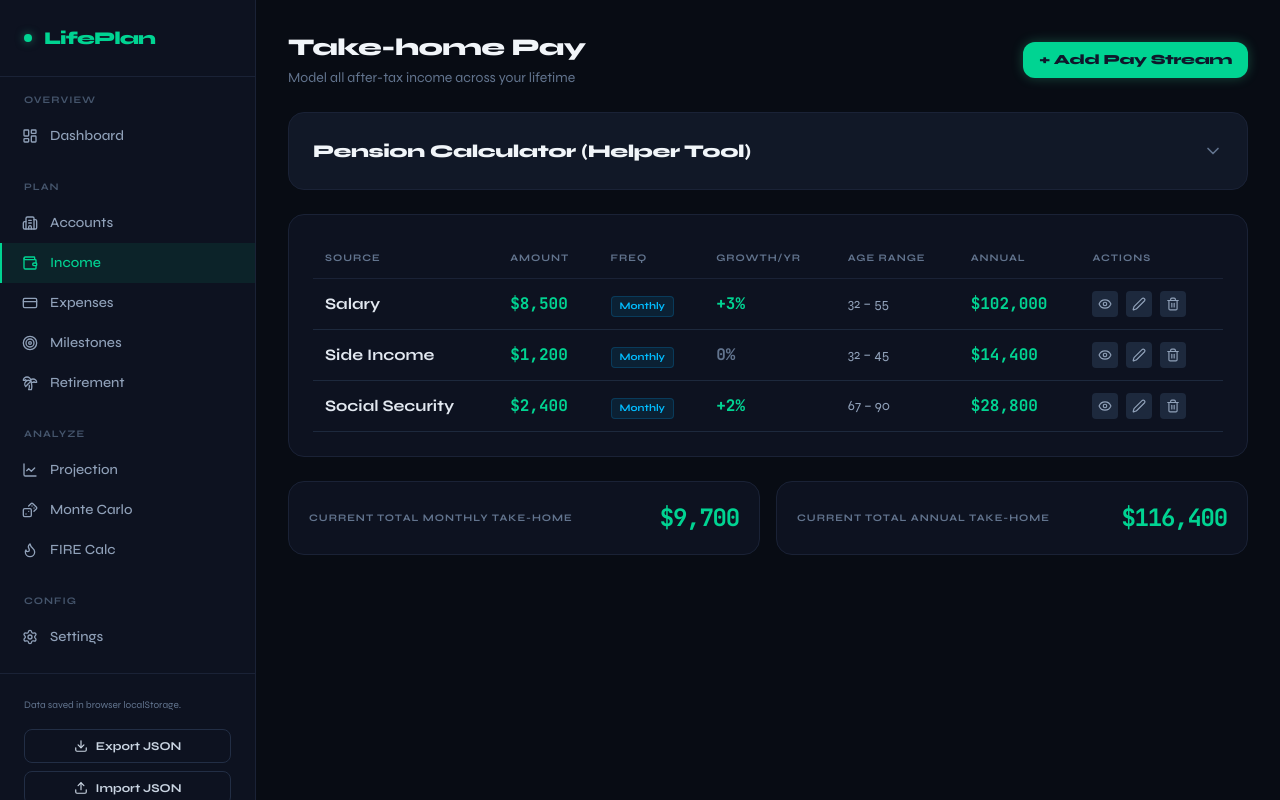
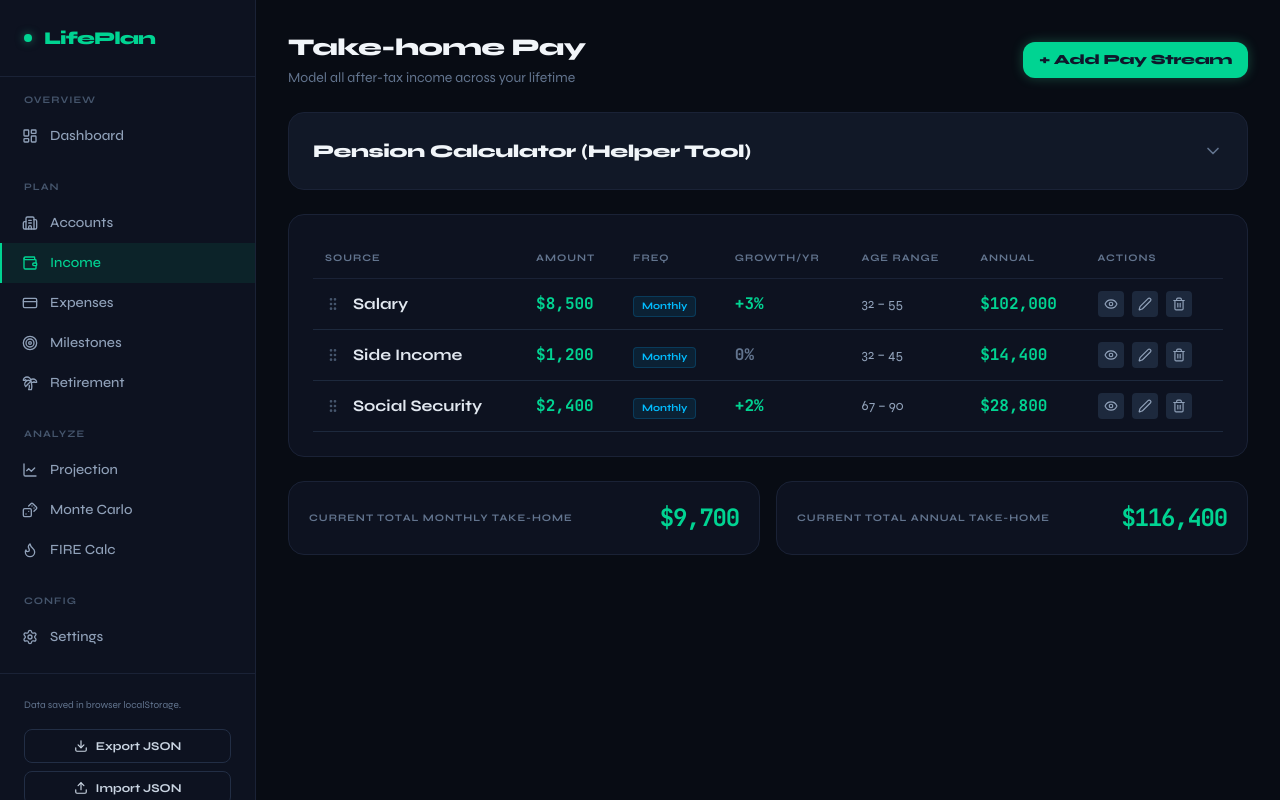
Before and after one commit to TtlMetal/lifeplan2, a React (Vite) app: page / in a window 1280 px wide. Both pictures are taken after a click on the button "Income". Built offline with nearby package versions, Linux system fonts and the light colour scheme.

Commit message:
Allow re-sort Expenses

```diff
--- a/src/App.tsx
+++ b/src/App.tsx
@@ -285,6 +285,7 @@ export default function App() {
             <IncomeExpensesPage
               type="income"
               items={data.income}
+              setItems={(items) => setData(prev => ({ ...prev, income: items as Income[] }))}
               milestones={derived.activeMilestones}
               onAdd={() => setModalState({ isOpen: true, type: 'income', id: null })}
               onEdit={(id) => setModalState({ isOpen: true, type: 'income', id })}
@@ -300,6 +301,7 @@ export default function App() {
             <IncomeExpensesPage
               type="expense"
               items={data.expenses}
+              setItems={(items) => setData(prev => ({ ...prev, expenses: items as Expense[] }))}
               milestones={derived.activeMilestones}
               onAdd={() => setModalState({ isOpen: true, type: 'expense', id: null })}
               onEdit={(id) => setModalState({ isOpen: true, type: 'expense', id })}
--- /dev/null
+++ b/src/components/IncomeExpenseItem.tsx
@@ -0,0 +1,131 @@
+import React from 'react';
+import { useSortable } from '@dnd-kit/sortable';
+import { CSS } from '@dnd-kit/utilities';
+import { GripVertical, Edit2, Trash2, Eye, EyeOff } from 'lucide-react';
+import { Income, Expense } from '../types';
+import { fmtUSD } from '../utils';
+
+interface IncomeExpenseItemProps {
+  key?: string;
+  item: Income | Expense;
+  isIncome: boolean;
+  inflationRate: number;
+  retirementAge: number;
+  lifeExpectancy: number;
+  onEdit: (id: string) => void;
+  onDelete: (id: string) => void;
+  onToggle: (id: string) => void;
+}
+
+export const IncomeExpenseItem = ({
+  item,
+  isIncome,
+  inflationRate,
+  retirementAge,
+  lifeExpectancy,
+  onEdit,
+  onDelete,
+  onToggle
+}: IncomeExpenseItemProps) => {
+  const {
+    attributes,
+    listeners,
+    setNodeRef,
+    transform,
+    transition,
+    isDragging
+  } = useSortable({ id: item.id });
+
+  const style = {
+    transform: CSS.Transform.toString(transform),
+    transition,
+    zIndex: isDragging ? 10 : 1,
+    opacity: isDragging ? 0.5 : 1,
+  };
+
+  const annual = item.freq === 'monthly' ? item.amount * 12 : item.amount;
+  const gr = isIncome ? (item as Income).growthRate : inflationRate;
+  const grColor = gr > 0 ? 'text-emerald-400' : gr < 0 ? 'text-red-400' : 'text-slate-500';
+
+  return (
+    <tr ref={setNodeRef} style={style} className={`group hover:bg-white/5 transition-colors ${item.isHidden ? 'opacity-40 grayscale' : ''}`}>
+      <td className="p-3 border-b border-slate-800">
+        <div className="flex items-center gap-3">
+          <button
+            {...attributes}
+            {...listeners}
+            className="cursor-grab active:cursor-grabbing text-slate-600 hover:text-slate-400"
+          >
+            <GripVertical size={16} />
+          </button>
+          <div className="flex items-center gap-2">
+            <span className="font-bold text-slate-200">{item.name}</span>
+            {!isIncome && (item as Expense).duringRetirement && (
+              <span className="inline-block whitespace-nowrap px-1.5 py-0.5 rounded bg-sky-500/10 text-sky-400 border border-sky-500/20 text-[9px] font-bold uppercase tracking-widest">Retirement</span>
+            )}
+            {!isIncome && (item as Expense).flexibility === 'essential' && (
+              <span className="inline-block whitespace-nowrap px-1.5 py-0.5 rounded bg-red-500/10 text-red-400 border border-red-500/20 text-[9px] font-bold uppercase tracking-widest">Need</span>
+            )}
+            {!isIncome && (item as Expense).flexibility === 'discretionary' && (
+              <span className="inline-block whitespace-nowrap px-1.5 py-0.5 rounded bg-emerald-500/10 text-emerald-400 border border-emerald-500/20 text-[9px] font-bold uppercase tracking-widest">Want</span>
+            )}
+          </div>
+        </div>
+      </td>
+      <td className={`p-3 border-b border-slate-800 font-mono font-bold ${isIncome ? 'text-emerald-400' : 'text-red-400'}`}>
+        <div className="flex flex-col">
+          <span>{fmtUSD(item.amount)}</span>
+          {item.isFixed && <span className="text-[8px] text-slate-500 uppercase tracking-widest font-bold">Fixed</span>}
+        </div>
+      </td>
+      <td className="p-3 border-b border-slate-800">
+        <span className={`inline-block whitespace-nowrap px-2 py-0.5 rounded text-[10px] font-bold border ${
+          item.freq === 'monthly'
+            ? 'bg-sky-500/10 text-sky-400 border-sky-500/20'
+            : 'bg-amber-500/10 text-amber-400 border-amber-500/20'
+        }`}>
+          {item.freq === 'monthly' ? 'Monthly' : 'Annual'}
+        </span>
+      </td>
+      {isIncome && (
+        <td className={`p-3 border-b border-slate-800 font-mono font-bold ${grColor}`}>
+          {gr > 0 ? '+' : ''}{gr}%
+        </td>
+      )}
+      <td className="p-3 border-b border-slate-800 text-slate-400 text-sm">
+        {(item as Expense).duringRetirement
+          ? `${retirementAge} – ${lifeExpectancy}`
+          : `${item.startAge} – ${item.isUntilDeath ? lifeExpectancy : item.endAge}`}
+        {item.isUntilDeath && !((item as Expense).duringRetirement) && (
+          <span className="ml-1 text-[8px] font-bold text-slate-600 uppercase tracking-tighter">(Life Exp)</span>
+        )}
+      </td>
+      <td className={`p-3 border-b border-slate-800 font-mono font-bold ${isIncome ? 'text-emerald-400' : 'text-red-400'}`}>
+        {fmtUSD(annual)}
+      </td>
+      <td className="p-3 border-b border-slate-800">
+        <div className="flex items-center gap-2">
+          <button
+            onClick={() => onToggle(item.id)}
+            className="p-1.5 rounded bg-slate-800 text-slate-400 hover:text-sky-400 hover:bg-sky-500/10 transition-colors"
+            title={item.isHidden ? "Show item" : "Hide item"}
+          >
+            {item.isHidden ? <EyeOff size={14} /> : <Eye size={14} />}
+          </button>
+          <button
+            onClick={() => onEdit(item.id)}
+            className="p-1.5 rounded bg-slate-800 text-slate-400 hover:text-emerald-400 hover:bg-emerald-500/10 transition-colors"
+          >
+            <Edit2 size={14} />
+          </button>
+          <button
+            onClick={() => onDelete(item.id)}
+            className="p-1.5 rounded bg-slate-800 text-slate-400 hover:text-red-400 hover:bg-red-500/10 transition-colors"
+          >
+            <Trash2 size={14} />
+          </button>
+        </div>
+      </td>
+    </tr>
+  );
+};
--- a/src/components/IncomeExpensesPage.tsx
+++ b/src/components/IncomeExpensesPage.tsx
@@ -1,12 +1,27 @@
 import React from 'react';
+import {
+  DndContext,
+  closestCenter,
+  KeyboardSensor,
+  PointerSensor,
+  useSensor,
+  useSensors,
+} from '@dnd-kit/core';
+import {
+  arrayMove,
+  SortableContext,
+  sortableKeyboardCoordinates,
+  verticalListSortingStrategy,
+} from '@dnd-kit/sortable';
 import { Income, Expense, Milestone } from '../types';
-import { fmtUSD, fmtPct } from '../utils';
-import { Edit2, Trash2, Eye, EyeOff } from 'lucide-react';
+import { fmtUSD } from '../utils';
 import { PensionCalculator } from './PensionCalculator';
+import { IncomeExpenseItem } from './IncomeExpenseItem';
 
 interface IncomeExpensesPageProps {
   type: 'income' | 'expense';
   items: (Income | Expense)[];
+  setItems: (items: (Income | Expense)[]) => void;
   milestones: Milestone[];
   onAdd: () => void;
   onEdit: (id: string) => void;
@@ -18,8 +33,37 @@ interface IncomeExpensesPageProps {
   lifeExpectancy: number;
 }
 
-export const IncomeExpensesPage = ({ type, items, milestones, onAdd, onEdit, onDelete, onToggle, inflationRate, currentAge, retirementAge, lifeExpectancy }: IncomeExpensesPageProps) => {
+export const IncomeExpensesPage = ({
+  type,
+  items,
+  setItems,
+  milestones,
+  onAdd,
+  onEdit,
+  onDelete,
+  onToggle,
+  inflationRate,
+  currentAge,
+  retirementAge,
+  lifeExpectancy
+}: IncomeExpensesPageProps) => {
   const isIncome = type === 'income';
+
+  const sensors = useSensors(
+    useSensor(PointerSensor),
+    useSensor(KeyboardSensor, {
+      coordinateGetter: sortableKeyboardCoordinates,
+    })
+  );
+
+  const handleDragEnd = (event: any) => {
+    const { active, over } = event;
+    if (active.id !== over.id) {
+      const oldIndex = items.findIndex((i) => i.id === active.id);
+      const newIndex = items.findIndex((i) => i.id === over.id);
+      setItems(arrayMove(items, oldIndex, newIndex));
+    }
+  };
 
   const baseAnnual = items
     .filter(item => !item.isHidden)
@@ -53,6 +97,11 @@ export const IncomeExpensesPage = ({ type, items, milestones, onAdd, onEdit, onD
 
       {isIncome && <PensionCalculator />}
 
+      <DndContext
+        sensors={sensors}
+        collisionDetection={closestCenter}
+        onDragEnd={handleDragEnd}
+      >
         <div className="p-6 rounded-2xl border border-border bg-surface overflow-x-auto custom-scrollbar">
           <table className="w-full text-left border-collapse min-w-[600px]">
             <thead>
@@ -67,88 +116,28 @@ export const IncomeExpensesPage = ({ type, items, milestones, onAdd, onEdit, onD
               </tr>
             </thead>
             <tbody>
-            {items.map((item) => {
-              const annual = item.freq === 'monthly' ? item.amount * 12 : item.amount;
-
-              const gr = isIncome ? (item as Income).growthRate : inflationRate;
-              const grColor = gr > 0 ? 'text-emerald-400' : gr < 0 ? 'text-red-400' : 'text-slate-500';
-
-              return (
-                <tr key={item.id} className={`group hover:bg-white/5 transition-colors ${item.isHidden ? 'opacity-40 grayscale' : ''}`}>
-                  <td className="p-3 border-b border-slate-800">
-                    <div className="flex items-center gap-2">
-                      <span className="font-bold text-slate-200">{item.name}</span>
-                      {!isIncome && (item as Expense).duringRetirement && (
-                        <span className="inline-block whitespace-nowrap px-1.5 py-0.5 rounded bg-sky-500/10 text-sky-400 border border-sky-500/20 text-[9px] font-bold uppercase tracking-widest">Retirement</span>
-                      )}
-                      {!isIncome && (item as Expense).flexibility === 'essential' && (
-                        <span className="inline-block whitespace-nowrap px-1.5 py-0.5 rounded bg-red-500/10 text-red-400 border border-red-500/20 text-[9px] font-bold uppercase tracking-widest">Need</span>
-                      )}
-                      {!isIncome && (item as Expense).flexibility === 'discretionary' && (
-                        <span className="inline-block whitespace-nowrap px-1.5 py-0.5 rounded bg-emerald-500/10 text-emerald-400 border border-emerald-500/20 text-[9px] font-bold uppercase tracking-widest">Want</span>
-                      )}
-                    </div>
-                  </td>
-                  <td className={`p-3 border-b border-slate-800 font-mono font-bold ${isIncome ? 'text-emerald-400' : 'text-red-400'}`}>
-                    <div className="flex flex-col">
-                      <span>{fmtUSD(item.amount)}</span>
-                      {item.isFixed && <span className="text-[8px] text-slate-500 uppercase tracking-widest font-bold">Fixed</span>}
-                    </div>
-                  </td>
-                  <td className="p-3 border-b border-slate-800">
-                    <span className={`inline-block whitespace-nowrap px-2 py-0.5 rounded text-[10px] font-bold border ${
-                      item.freq === 'monthly'
-                        ? 'bg-sky-500/10 text-sky-400 border-sky-500/20'
-                        : 'bg-amber-500/10 text-amber-400 border-amber-500/20'
-                    }`}>
-                      {item.freq === 'monthly' ? 'Monthly' : 'Annual'}
-                    </span>
-                  </td>
-                  {isIncome && (
-                    <td className={`p-3 border-b border-slate-800 font-mono font-bold ${grColor}`}>
-                      {gr > 0 ? '+' : ''}{gr}%
-                    </td>
-                  )}
-                  <td className="p-3 border-b border-slate-800 text-slate-400 text-sm">
-                    {(item as Expense).duringRetirement
-                      ? `${retirementAge} – ${lifeExpectancy}`
-                      : `${item.startAge} – ${item.isUntilDeath ? lifeExpectancy : item.endAge}`}
-                    {item.isUntilDeath && !((item as Expense).duringRetirement) && (
-                      <span className="ml-1 text-[8px] font-bold text-slate-600 uppercase tracking-tighter">(Life Exp)</span>
-                    )}
-                  </td>
-                  <td className={`p-3 border-b border-slate-800 font-mono font-bold ${isIncome ? 'text-emerald-400' : 'text-red-400'}`}>
-                    {fmtUSD(annual)}
-                  </td>
-                  <td className="p-3 border-b border-slate-800">
-                    <div className="flex items-center gap-2">
-                      <button
-                        onClick={() => onToggle(item.id)}
-                        className="p-1.5 rounded bg-slate-800 text-slate-400 hover:text-sky-400 hover:bg-sky-500/10 transition-colors"
-                        title={item.isHidden ? "Show item" : "Hide item"}
+              <SortableContext
+                items={items.map(i => i.id)}
+                strategy={verticalListSortingStrategy}
               >
-                        {item.isHidden ? <EyeOff size={14} /> : <Eye size={14} />}
-                      </button>
-                      <button
-                        onClick={() => onEdit(item.id)}
-                        className="p-1.5 rounded bg-slate-800 text-slate-400 hover:text-emerald-400 hover:bg-emerald-500/10 transition-colors"
-                      >
-                        <Edit2 size={14} />
-                      </button>
-                      <button
-                        onClick={() => onDelete(item.id)}
-                        className="p-1.5 rounded bg-slate-800 text-slate-400 hover:text-red-400 hover:bg-red-500/10 transition-colors"
-                      >
-                        <Trash2 size={14} />
-                      </button>
-                    </div>
-                  </td>
-                </tr>
-              );
-            })}
+                {items.map((item) => (
+                  <IncomeExpenseItem
+                    key={item.id}
+                    item={item}
+                    isIncome={isIncome}
+                    inflationRate={inflationRate}
+                    retirementAge={retirementAge}
+                    lifeExpectancy={lifeExpectancy}
+                    onEdit={onEdit}
+                    onDelete={onDelete}
+                    onToggle={onToggle}
+                  />
+                ))}
+              </SortableContext>
             </tbody>
           </table>
         </div>
+      </DndContext>
 
       <div className="grid grid-cols-1 md:grid-cols-2 gap-4">
         <div className="p-5 rounded-2xl border border-border bg-surface flex items-center justify-between">
--- a/src/components/MonteCarloPage.tsx
+++ b/src/components/MonteCarloPage.tsx
@@ -69,7 +69,7 @@ export const MonteCarloPage = ({ data, derived }: MonteCarloPageProps) => {
               <span className="font-black tracking-tight text-slate-100">Historical (S&P 500)</span>
             </div>
             <p className="text-xs text-slate-500 leading-relaxed">
-              Uses actual sequences of S&P 500 returns from <strong>1928–2023</strong>. Captures real-world market cycles and "Sequence of Returns" risk.
+              Uses actual sequences of S&P 500 returns from <strong>1928–2025</strong>. Captures real-world market cycles and "Sequence of Returns" risk.
             </p>
           </button>
 
@@ -314,8 +314,8 @@ export const MonteCarloPage = ({ data, derived }: MonteCarloPageProps) => {
             <div className="space-y-4">
               <p className="text-sm font-bold text-slate-200">Simulation Methodology</p>
               <p className="text-xs text-slate-500 leading-relaxed">
-                This simulation uses a <strong>Historical Bootstrap</strong> approach. Instead of assuming a normal distribution of returns, it pulls from the actual annual total returns of the {mode === 'allocation' ? 'S&P 500 and 10-Year Treasuries' : 'S&P 500'} from 1928 to 2023.
-                Each of the 500 runs picks a random starting year and follows the sequence of historical returns that followed, wrapping back to 1928 if the sequence reaches 2023.
+                This simulation uses a <strong>Historical Bootstrap</strong> approach. Instead of assuming a normal distribution of returns, it pulls from the actual annual total returns of the {mode === 'allocation' ? 'S&P 500 and 10-Year Treasuries' : 'S&P 500'} from 1928 to 2025.
+                Each of the 500 runs picks a random starting year and follows the sequence of historical returns that followed, wrapping back to 1928 if the sequence reaches 2025.
               </p>
               <div className="p-4 rounded-xl bg-slate-900/50 border border-border space-y-3">
                 <p className="text-[10px] font-bold text-slate-400 uppercase tracking-widest">Sample Path Starting Years</p>
```
Lines whose indentation alone changed are shown as unchanged.
